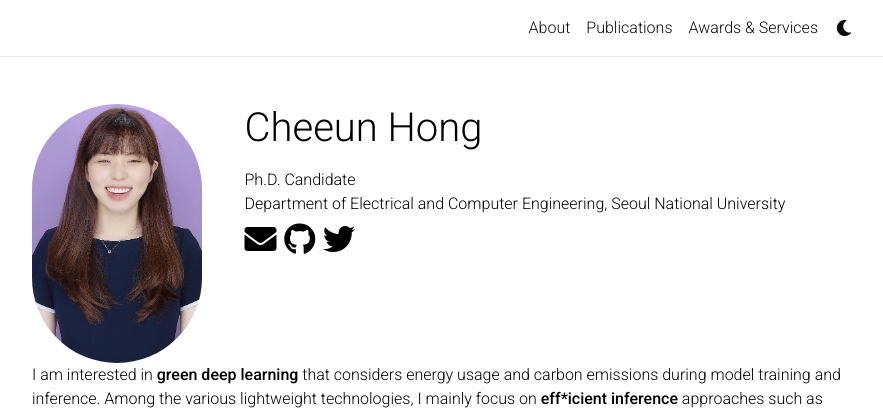
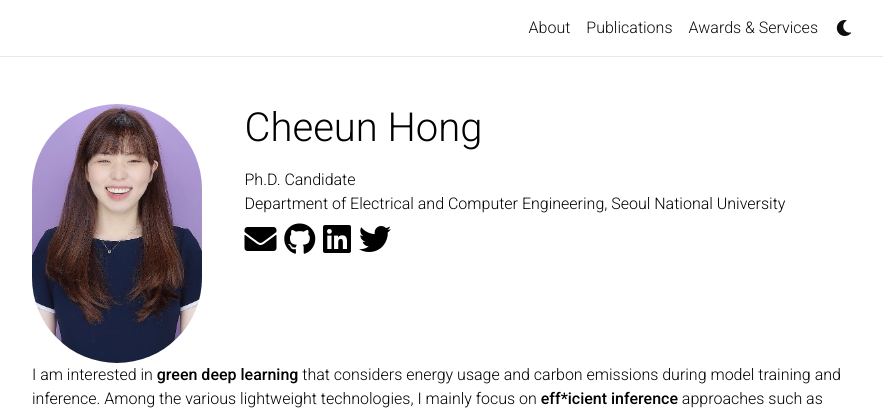
Before and after one commit to cheeunhong/cheeunhong.github.io, a Jekyll site: the page built from _pages/about.md, in a window 1280 px wide. Shown: the top 414 px of the page, without its empty margins (198-1081 px from the left). Built offline with Jekyll 4.4.1, drawn with Linux system fonts in a browser that asks for light colours; nearby versions of some CDN libraries; comment, search, counter and statistics services are not loaded; a style sheet for code colours, icons or effects is not loaded.

Commit message:
little change

```diff
--- a/_config.yml
+++ b/_config.yml
@@ -49,7 +49,7 @@ og_image: # The site-wide (default for all links) Open Graph preview image
 github_username: Cheeun # your GitHub user name
 gitlab_username: # your GitLab user name
 twitter_username: a # your Twitter handle
-linkedin_username: # your LinkedIn user name
+linkedin_username: a # your LinkedIn user name
 scholar_userid: HHjMKhIAAAAJ # your Google Scholar ID
 orcid_id: # your ORCID ID
 medium_username: # your Medium username
```
